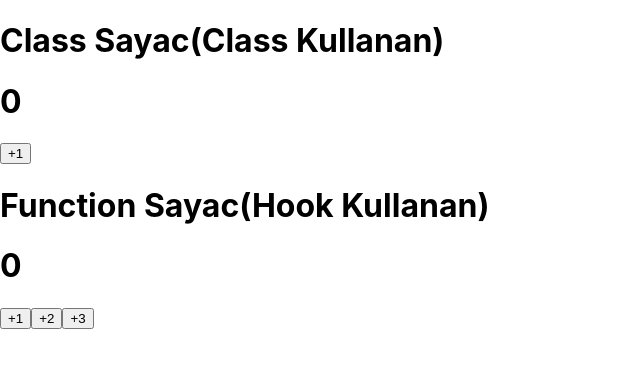
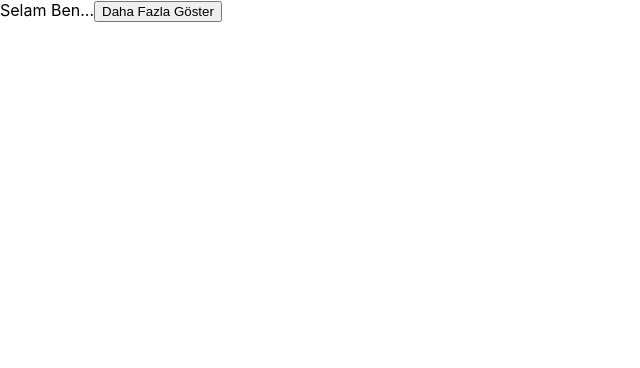
Before and after one commit to OAltunorgu/hooks, a React (Create React App) app: page / in a window 1280 px wide. Shown: the top 368 px of the page, without its empty margins (0-640 px from the left). Built offline with nearby package versions, Linux system fonts and the light colour scheme.

Commit message:
useState-Boolean

```diff
--- a/src/App.js
+++ b/src/App.js
@@ -1,16 +1,13 @@
-import ClassSayac from "./components/ClassSayac";
-import FunctionSayac from "./components/FunctionSayac";
-
-//Amacımız bir sayaç uygulamasını useState kullanarak yazacağız. 0'dan başlatıp arrtıracağız.
-//Bunu hem class component nasıl yaparım hem de useState hook kullanarak nasıl yaparım diye 2 şekildede yapacağız.
-//FunctionSayacta useState hookunu kullanacağız.
+import ReadMore from "./components/ReadMore";
 
 function App() {
   return (
     <div className="App">
       <header className="App-header">
-        <ClassSayac />
-        <FunctionSayac />
+        <ReadMore
+          text={"Selam Ben Oğulcan. 24 Yaşındayım. :) "}
+          max={10}
+        />
       </header>
     </div>
   );
--- a/src/components/ClassSayac.jsx
+++ /dev/null
@@ -1,25 +0,0 @@
-import React, { Component } from 'react'
-
-class ClassSayac extends Component {
-    state = {
-        sayac: 0
-    };
-
-    arttir = () => {
-        this.setState(prevState => ({
-            sayac: prevState.sayac + 1
-        }))
-    }
-
-    render() {
-        const sayac = this.state;
-        return (
-            <div>
-                <h1>Class Sayac(Class Kullanan)</h1>
-                <h1>{this.state.sayac}</h1>
-                <button onClick={this.arttir}>+1</button>
-            </div>
-        )
-    }
-}
-export default ClassSayac;
--- a/src/components/FunctionSayac.jsx
+++ /dev/null
@@ -1,17 +0,0 @@
-import React, { useState } from 'react'
-
-const FunctionSayac = () => {
-    const [sayac, setSayac] = useState(0)
-
-    return (
-        <div>
-            <h1>Function Sayac(Hook Kullanan)</h1>
-            <h1>{sayac}</h1>
-            <button onClick={() => setSayac(prevSayac => prevSayac + 1)}>+1</button>
-            <button onClick={() => setSayac(prevSayac => prevSayac + 2)}>+2</button>
-            <button onClick={() => setSayac(prevSayac => prevSayac + 3)}>+3</button>
-        </div>
-    )
-}
-
-export default FunctionSayac;
--- /dev/null
+++ b/src/components/ReadMore.jsx
@@ -0,0 +1,28 @@
+import React, { useState } from 'react'
+
+//Props olarak text'i ana componentten(App.js'den) alacağız.
+const ReadMore = ({ text, max }) => {
+    //Hidden değişkenim var ve bu bir boolean değişkendir. Hidden ilk değeri true olsun ve en başta saklasın.
+    const [hidden, setHidden] = useState(true)
+
+    if (text.length < max) {
+        return <span>{text}</span>
+    } else {
+
+        return (
+            <span>
+                {hidden ? `${text.substr(0, max).trim()}...` : text}
+                {hidden ?
+                    (
+                        <button onClick={() => setHidden(false)}>Daha Fazla Göster</button>
+                    ) :
+                    (
+                        <button onClick={() => setHidden(true)}>Daha Az Göster</button>
+                    )
+                }
+            </span>
+        )
+    }
+}
+
+export default ReadMore
```
